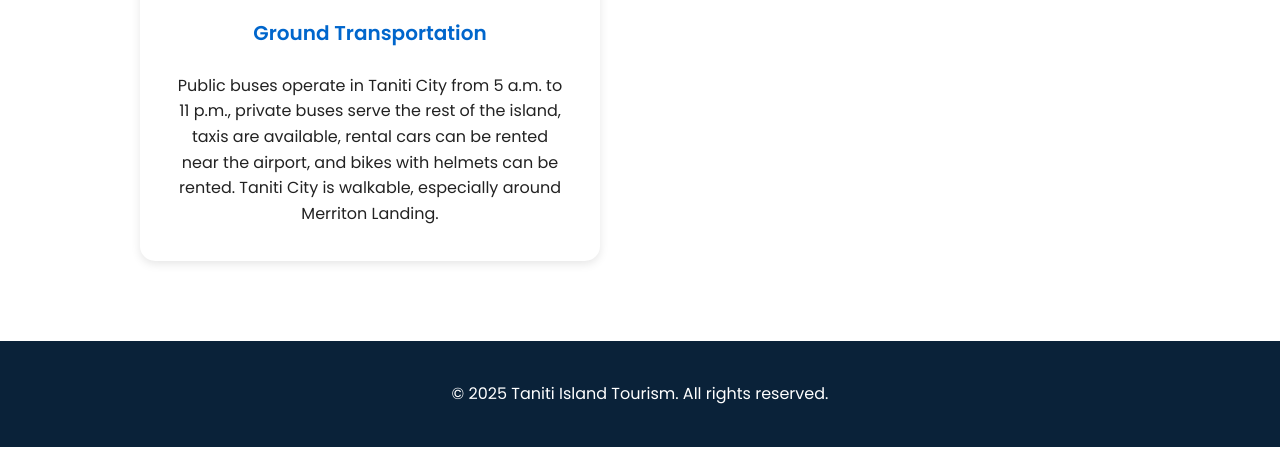
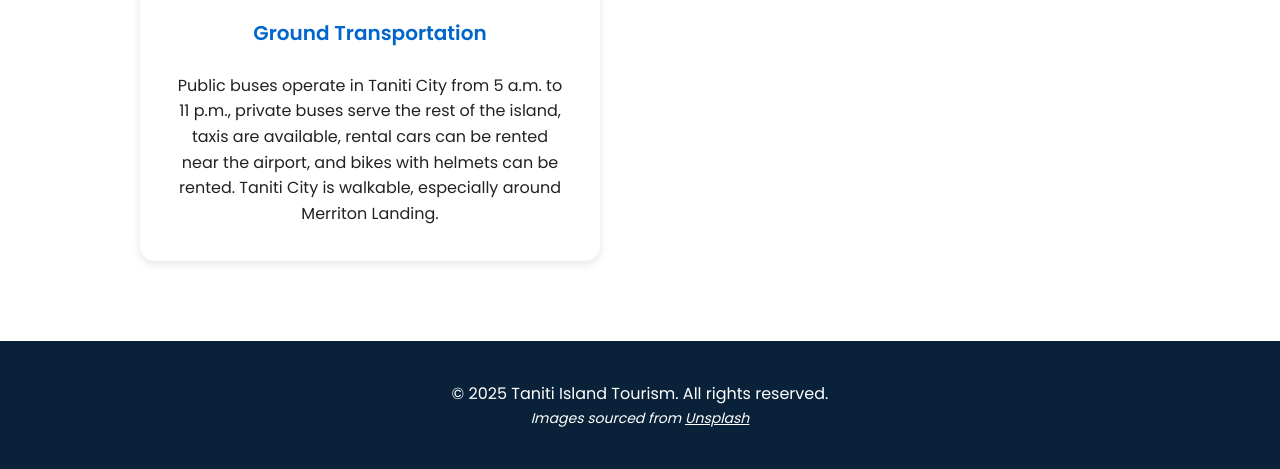
Before and after one commit to thi-miranda-97/Taniti-Website, a plain HTML site: page about.html in a window 1280 px wide. Shown: the part 3741-4210 px from the top of the page. Before the commit the page ends 4188 px from the top, so only its background shows below. Drawn offline with Linux system fonts and the light colour scheme.

Commit message:
Updated images's source in the footer

```diff
--- a/about.html
+++ b/about.html
@@ -220,6 +220,14 @@
     <!-- Footer -->
     <footer class="footer-section">
       <p>&copy; 2025 Taniti Island Tourism. All rights reserved.</p>
+      <p style="font-size: 1.4rem">
+        <em
+          >Images sourced from
+          <a style="text-decoration: underline" href="https://unsplash.com/"
+            >Unsplash</a
+          ></em
+        >
+      </p>
     </footer>
 
     <script src="script.js"></script>
```
Also changed, not shown: booking.html (+8 -0 lines), contact.html (+8 -0 lines), index.html (+8 -0 lines).
